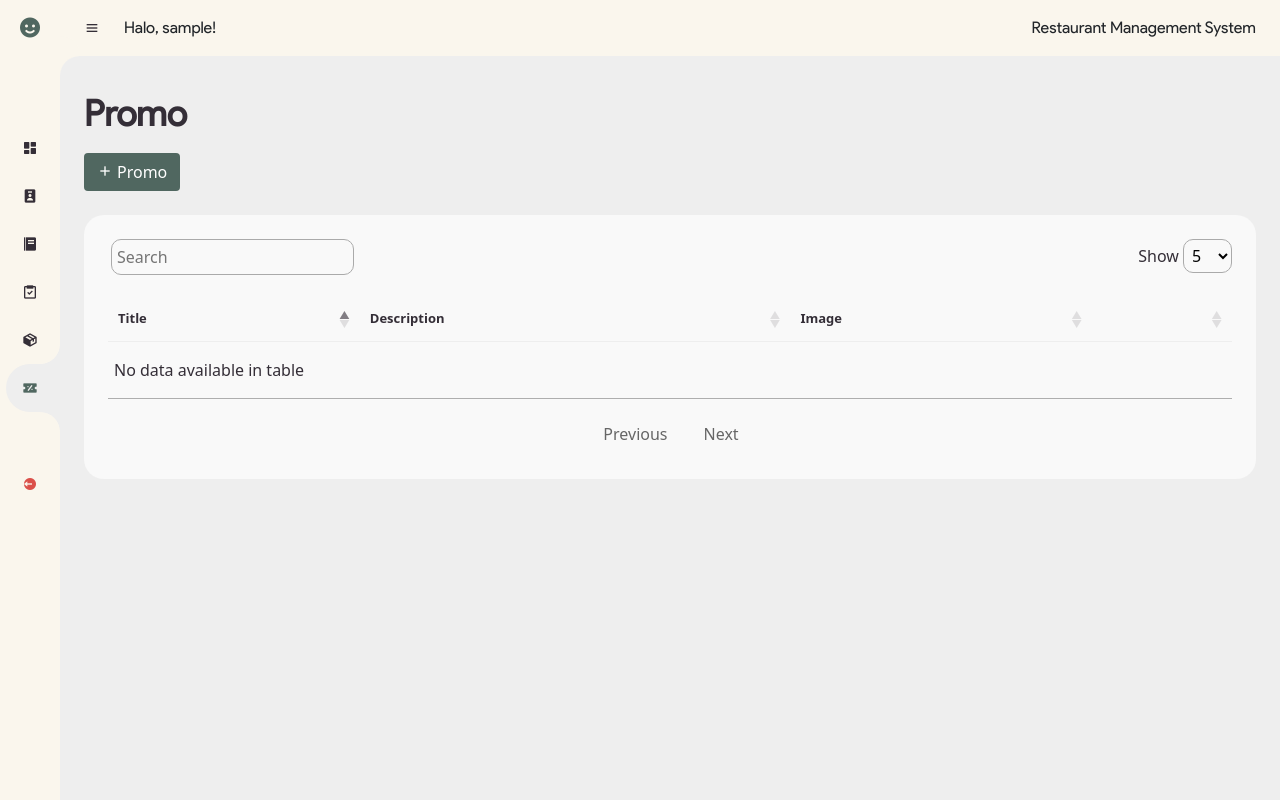
After one commit to adityasuryana/just-ramen, a PHP site: page /promo-dashboard.php in a window 1280 px wide. The commit adds this page. Run offline with PHP 8.4, Linux system fonts and the light colour scheme; the visitor is signed in with stand-in values (Sample User, id 1); data that the repository does not hold is empty; some libraries are stand-ins or nearby versions.

Commit message:
promo dashboard

```diff
--- /dev/null
+++ b/promo-dashboard.php
@@ -0,0 +1,198 @@
+<?php
+//memulai session yang disimpan pada browser
+session_start();
+
+//cek apakah sesuai status sudah login? kalau belum akan kembali ke form login
+if($_SESSION['status']!="sudah_login"){
+//melakukan pengalihan
+header("location:login.php");
+}
+?>
+
+<!DOCTYPE html>
+<html lang="en">
+<head>
+	<meta charset="UTF-8">
+	<meta name="viewport" content="width=device-width, initial-scale=1.0">
+
+	<!-- Boxicons -->
+	<link href='https://unpkg.com/boxicons@2.0.9/css/boxicons.min.css' rel='stylesheet'>
+	<!-- My CSS -->
+	<link rel="stylesheet" type="text/css" href="https://cdn.datatables.net/1.12.1/css/jquery.dataTables.css">
+	<link rel="stylesheet" href="css/bootstrap.css">
+	<link rel="stylesheet" href="css/style.css">
+	<link rel="stylesheet" href="css/style-beta.css">
+
+	<title>Promo | just ramen</title>
+</head>
+<body>
+
+	<?php
+		require_once('config.php');
+		$sql = "SELECT * FROM promo";
+		$result = mysqli_query($conn, $sql);
+	?>
+
+	<!-- SIDEBAR -->
+	<section id="sidebar" class="hide">
+		<a href="#" class="brand">
+			<i class='bx bxs-smile'></i>
+			<span class="ml-2">just ramen</span>
+		</a>
+		<ul class="side-menu top ps-0">
+			<li>
+				<a href="dashboard.php">
+					<i class='bx bxs-dashboard' ></i>
+					<span class="text">Dashboard</span>
+				</a>
+			</li>
+			<li>
+				<a href="account.php">
+					<i class='bx bxs-user-badge'></i>
+					<span class="text">Accounts</span>
+				</a>
+			</li>
+			<li>
+				<a href="menu.php">
+					<i class='bx bxs-food-menu' ></i>
+					<span class="text">Menu</span>
+				</a>
+			</li>
+			<li>
+				<a href="stock.php">
+					<i class='bx bx-task'></i>
+					<span class="text">Stocks</span>
+				</a>
+			</li>
+			<li>
+				<a href="inventory.php">
+					<i class='bx bxs-package' ></i>
+					<span class="text">Inventory</span>
+				</a>
+			</li>
+			<li class="active">
+				<a href="promo-dashboard.php">
+					<i class='bx bxs-discount'></i>
+					<span class="text">Promo</span>
+				</a>
+			</li>
+		</ul>
+		<ul class="side-menu ps-0">
+			<li>
+				<a href="logout.php" class="logout">
+					<i class='bx bxs-log-out-circle' ></i>
+					<span class="text">Logout</span>
+				</a>
+			</li>
+		</ul>
+	</section>
+	<!-- SIDEBAR -->
+
+	<!-- CONTENT -->
+	<section id="content">
+		<!-- NAVBAR -->
+		<nav>
+			<i class='bx bx-menu' ></i>
+
+			<p class="name mb-0">Halo, <?php echo $_SESSION['username']; ?>!</p>
+			<div class="ml-auto">
+				<p class="title mb-0">Restaurant Management System</p>
+			</div>
+		</nav>
+		<!-- NAVBAR -->
+
+		<!-- MAIN -->
+		<main>
+			<div class="head-title">
+				<div class="left">
+					<h1>Promo</h1>
+				</div>
+
+				<button type="button" class="btn btn-green mt-2" data-bs-toggle="modal" data-bs-target="#addPromo">
+					<span><i class='bx bx-plus me-1' ></i></span>Promo
+				</button>
+
+				<div class="modal fade" id="addPromo" data-bs-backdrop="static" data-bs-keyboard="false" tabindex="-1" aria-labelledby="staticBackdropLabel" aria-hidden="true">
+				  <div class="modal-dialog modal-dialog-centered">
+				    <div class="modal-content">
+				      <div class="modal-header">
+				        <h5 class="modal-title" id="staticBackdropLabel">New Promo</h5>
+				      </div>
+				      <div class="modal-body">
+								<form method="POST" action="process/promo_db/insert_data.php" enctype="multipart/form-data">
+									<input type="text" class="form-control" name="id_promo" hidden>
+									<div class="mb-3">
+								    <label for="title" class="form-label">Title</label>
+								    <input type="text" class="form-control" name="title_promo" id="title">
+								  </div>
+								  <div class="mb-3">
+								    <label for="desc" class="form-label">Description</label>
+								    <textarea type="text" class="form-control" name="desc_promo" id="desc"></textarea>
+								  </div>
+								  <div class="mb-3">
+								    <label for="img" class="form-label">Image</label>
+								    <input type="file" class="form-control" id="img" name="img_promo" rows="3"></input>
+								  </div>
+									<button type="button" class="btn btn-secondary" data-bs-dismiss="modal">Cancel</button>
+								  <button type="submit" class="btn btn-primary float-end">Add</button>
+								</form>
+				      </div>
+				    </div>
+				  </div>
+				</div>
+			</div>
+
+			<div class="table-data">
+				<div class="order">
+					<table id="table">
+						<thead>
+							<tr>
+								<th>Title</th>
+								<th>Description</th>
+								<th>Image</th>
+								<th></th>
+							</tr>
+						</thead>
+						<tbody>
+							<?php while($promo = mysqli_fetch_assoc($result)) { ?>
+								<tr>
+									<td><?php echo $promo['title_promo']; ?></td>
+									<td><?php echo $promo['desc_promo']; ?></td>
+									<td><img class="rounded-0" src="assets/img/promo/<?php echo $promo['img_promo']; ?>"</td>
+									<td class="text-center">
+										<a class="btn btn-edit me-2" href="process/promo_db/update_data_form.php?id_promo=<?php echo $promo['id_promo']; ?>"><i class="bx bxs-edit"></i></a>
+										<a class="btn btn-danger" href="process/promo_db/delete_data.php?id_promo=<?php echo $promo['id_promo']; ?>"><i class="bx bxs-trash"></i></a>
+									</td>
+								</tr>
+							<?php } ?>
+						</tbody>
+					</table>
+				</div>
+			</div>
+		</main>
+		<!-- MAIN -->
+	</section>
+	<!-- CONTENT -->
+
+	<script src="js/jquery.js"></script>
+	<script src="js/bootstrap.js" charset="utf-8"></script>
+	<script type="text/javascript">
+			$(document).ready( function () {
+			$('#table').DataTable({
+				pageLength: 5,
+				lengthMenu: [[5, 10, 20, -1], [5, 10, 15, 'All']],
+				paging: true,
+				searching: true,
+				ordering: true,
+				stateSave: true,
+				language: {
+					search: '',
+					searchPlaceholder: "Search",
+					"lengthMenu": "Show _MENU_" },
+			});
+		} );
+	</script>
+	<script type="text/javascript" charset="utf8" src="https://cdn.datatables.net/1.12.1/js/jquery.dataTables.js"></script>
+	<script src="js/script.js"></script>
+</body>
+</html>
```
Also changed, not shown: promo.php (+4 -4 lines).
